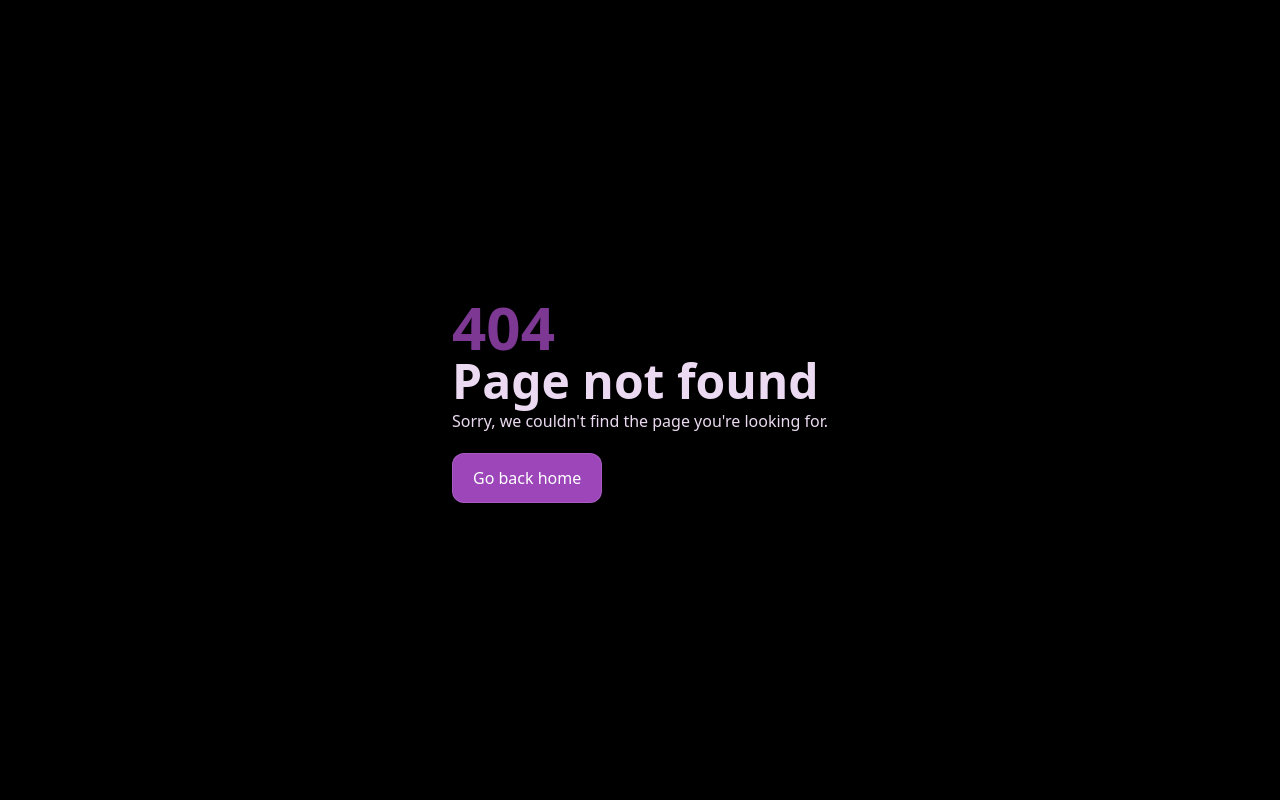
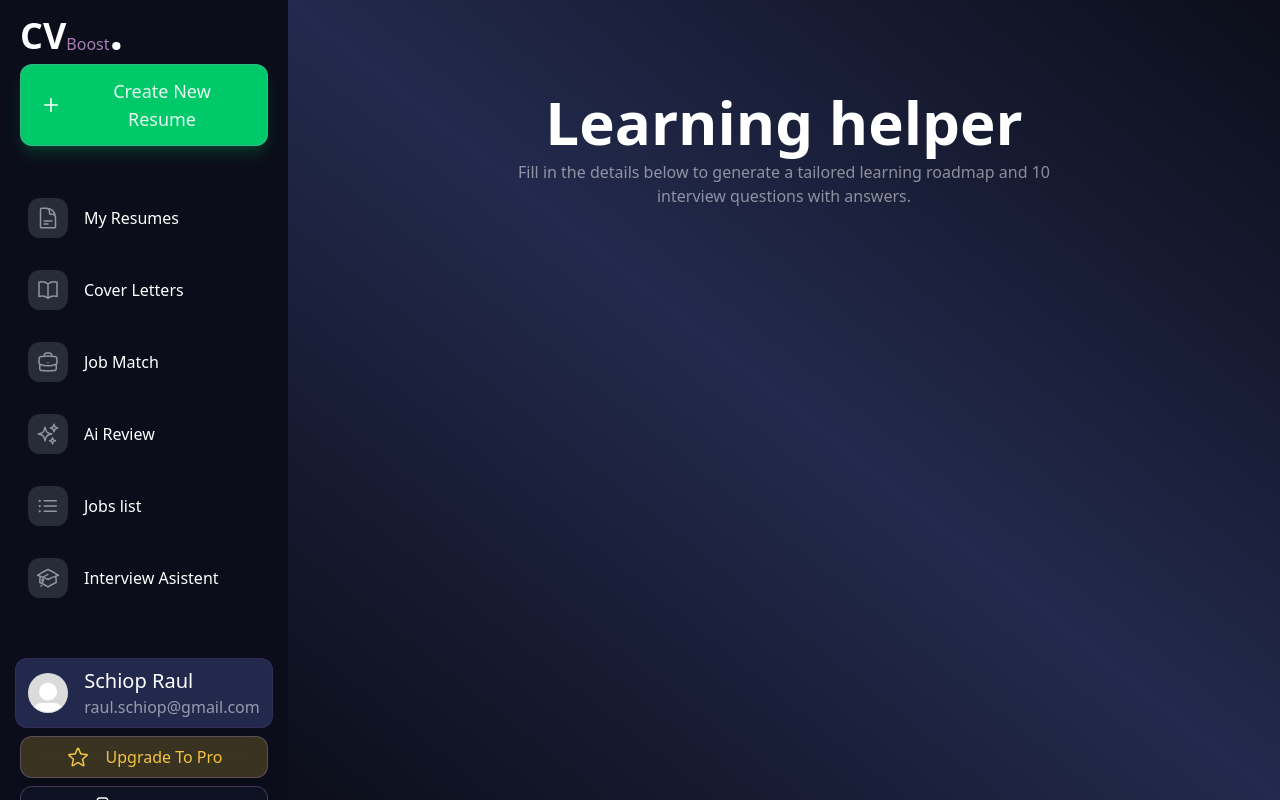
Before and after one commit to RaulSchiop/CVBoost, a Next.js app in the folder frontend/: page /tools/interviewAsistent in a window 1280 px wide. Before the commit this address had no page. Built offline with nearby package versions, Linux system fonts and the light colour scheme.

Commit message:
name changes and adding of input for the assitent

```diff
--- a/frontend/src/Components/Header/SideHeader.tsx
+++ b/frontend/src/Components/Header/SideHeader.tsx
@@ -173,7 +173,7 @@ export default function SideBarHeader() {
       },
       {
          icon: (
-            //list icon
+            //learning icon
             <svg
                xmlns="http://www.w3.org/2000/svg"
                fill="none"
@@ -181,7 +181,7 @@ export default function SideBarHeader() {
                strokeWidth={1.5}
                stroke="currentColor"
                className={`w-6 h-6  ${
-                  pathname === "/tools/jobManageing"
+                  pathname === "/tools/learning"
                      ? "text-white"
                      : "text-white/50"
                }`}
@@ -193,8 +193,8 @@ export default function SideBarHeader() {
                />
             </svg>
          ),
-         link: "/tools/learning",
-         label: "Learning Asistent",
+         link: "/tools/interview",
+         label: "Interview Asistent",
       },
    ];
 
@@ -233,7 +233,7 @@ export default function SideBarHeader() {
                      </h1>
                   </GreenBtn>
                </Link>
-               <ul className=" mt-5">
+               <ul className=" mt-8">
                   {List.map((items, index) => (
                      <motion.li
                         initial={{ opacity: 0, x: -200 }}
@@ -261,7 +261,7 @@ export default function SideBarHeader() {
                      >
                         <Link
                            href={items.link}
-                           className="flex items-center gap-4 px-3 py-4 "
+                           className="flex items-center gap-4 px-2 py-3 "
                         >
                            <div
                               className={` p-2 rounded-xl ${
--- /dev/null
+++ b/frontend/src/Components/InputsComponents/interviewAsistent.tsx
@@ -0,0 +1,6 @@
+export default function InterviewAsistentInput() {
+return(
+    <div></div>
+)
+
+}
--- /dev/null
+++ b/frontend/src/app/tools/interview/page.tsx
@@ -0,0 +1,15 @@
+import Title from "@/Components/Text/Title";
+
+export default function Learning() {
+   return (
+      <div className="min-h-screen bg-gradient-to-bl from-contrast-500/20 via-contrast-500/60 to-contrast-500/20 p-5 lg:p-20">
+         <Title title="Interview Asistent">
+            <p className="w-xl text-center">
+               Fill in the details below to generate a tailored learning roadmap
+               and 10 interview questions with answers.
+            </p>
+         </Title>
+
+      </div>
+   );
+}
--- /dev/null
+++ b/frontend/src/app/tools/interviewAsistent/page.tsx
@@ -0,0 +1,17 @@
+import InterviewAsistentInput from "@/Components/InputsComponents/interviewAsistent";
+import Title from "../../../Components/Text/Title";
+
+export default function Learning() {
+   return (
+      <div className="min-h-screen bg-gradient-to-bl from-contrast-500/20 via-contrast-500/60 to-contrast-500/20 p-5 lg:p-20">
+         <Title title="Learning helper">
+            <p className="w-xl text-center">
+               Fill in the details below to generate a tailored learning roadmap
+               and 10 interview questions with answers.
+            </p>
+         </Title>
+
+         <InterviewAsistentInput></InterviewAsistentInput>
+      </div>
+   );
+}
--- a/frontend/src/app/tools/page.tsx
+++ b/frontend/src/app/tools/page.tsx
@@ -131,6 +131,30 @@ export default function Tools() {
       },
       {
          icon: (
+
+            //learning icon
+            <svg
+               xmlns="http://www.w3.org/2000/svg"
+               fill="none"
+               viewBox="0 0 24 24"
+               strokeWidth={1.5}
+               stroke="currentColor"
+               className={`w-8 h-8 `}
+            >
+               <path
+                  strokeLinecap="round"
+                  strokeLinejoin="round"
+                  d="M4.26 10.147a60.438 60.438 0 0 0-.491 6.347A48.62 48.62 0 0 1 12 20.904a48.62 48.62 0 0 1 8.232-4.41 60.46 60.46 0 0 0-.491-6.347m-15.482 0a50.636 50.636 0 0 0-2.658-.813A59.906 59.906 0 0 1 12 3.493a59.903 59.903 0 0 1 10.399 5.84c-.896.248-1.783.52-2.658.814m-15.482 0A50.717 50.717 0 0 1 12 13.489a50.702 50.702 0 0 1 7.74-3.342M6.75 15a.75.75 0 1 0 0-1.5.75.75 0 0 0 0 1.5Zm0 0v-3.675A55.378 55.378 0 0 1 12 8.443m-7.007 11.55A5.981 5.981 0 0 0 6.75 15.75v-1.5"
+               />
+            </svg>
+         ),
+         link: "/learning",
+         label: "Interview asistent",
+         description:
+         "An AI assistant that helps you excel in technical interviews by guiding your learning path and providing relevant practice questions."
+      },
+      {
+         icon: (
             //clock icon
             <svg
                xmlns="http://www.w3.org/2000/svg"
```
Also changed, not shown: frontend/src/app/tools/learning/page.tsx (deleted).
